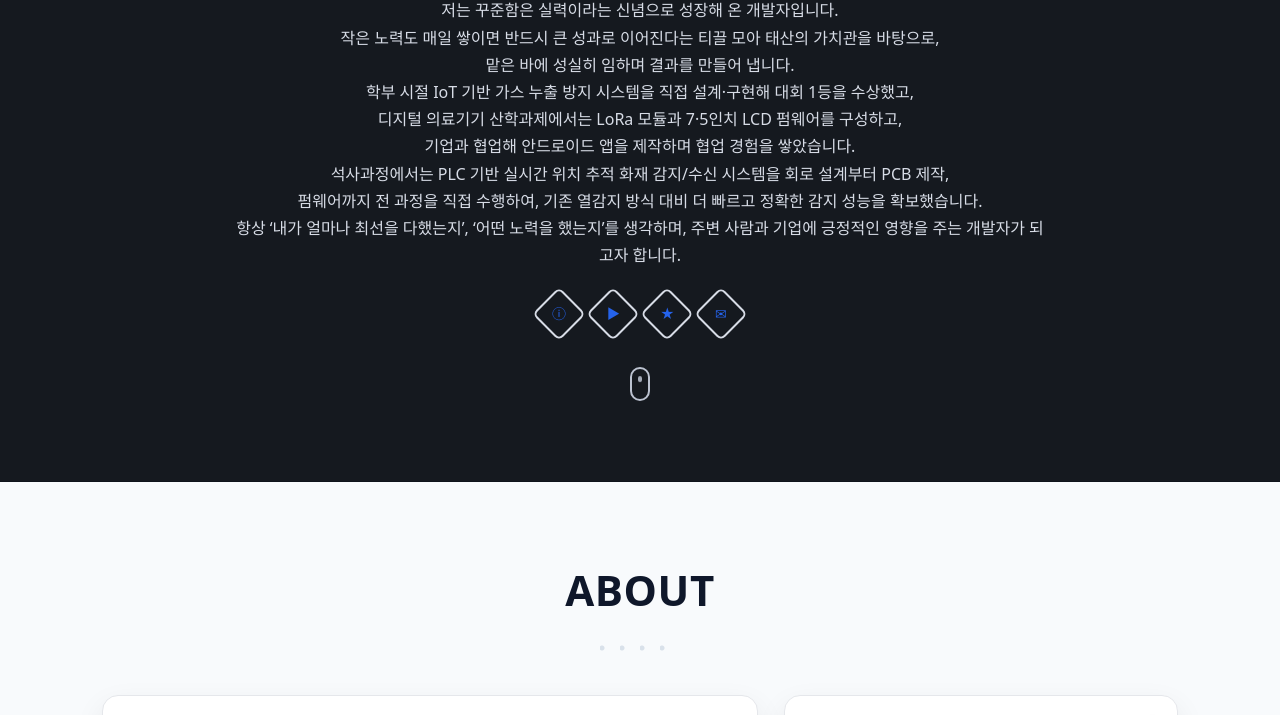
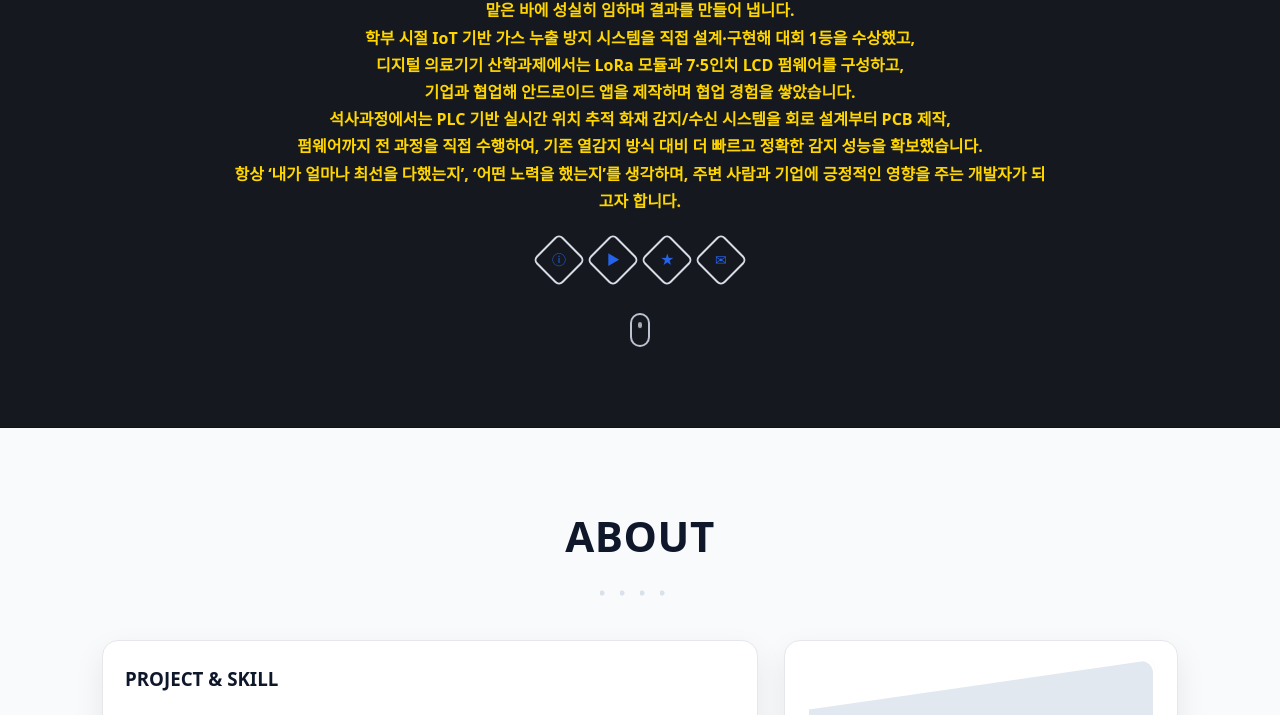
Before and after one commit to Do-Woo-Yu/Do-Woo-Yu.Portfolio, a plain HTML site: page index.html in a window 1280 px wide. Shown: the part 318-1033 px from the top of the page. Drawn offline with Linux system fonts and the light colour scheme; a web font is replaced by a local one.

Commit message:
Update index.html

```diff
--- a/index.html
+++ b/index.html
@@ -62,6 +62,12 @@
       background:#cfd6e5; border-radius:3px; animation:wheel 1.6s infinite;
     }
     @keyframes wheel{0%{opacity:1; transform:translateY(0)} 100%{opacity:0; transform:translateY(8px)}}
+
+    /* 노란 글자만 */
+    .hero-intro .hl-yellow{
+      color: #ffd600;   /* 밝은 노란색 */
+      font-weight: 700; /* 필요하면 굵게 */
+    }
 
     /* SECTION HEADINGS (center big) */
     .section-head{
@@ -169,23 +175,13 @@
     </div>
   </header>
 
-  /* 노란 마커 하이라이트 */
-  .hero-intro .hl-yellow{
-    padding: 0 .25em;
-    border-radius: 6px;
-    font-weight: 800;
-    color: #111; /* 다크 히어로에서 가독성 ↑ */
-    background: linear-gradient(transparent 52%, rgba(255, 214, 10, .88) 0);
-    box-shadow: 0 2px 0 rgba(0,0,0,.08) inset;
-  }
-
   <!-- HERO (dark greeting like the screenshot) -->
   <section class="hero">
     <div class="container">
       <h1 class="title">안녕하세요,<br/>유도우입니다.</h1>
       <p class="lead hero-intro">
-      저는 <span class="hl">꾸준함은 실력</span>이라는 신념으로 성장해 온 개발자입니다.<br/>
-      작은 노력도 매일 쌓이면 반드시 큰 성과로 이어진다는 <span class="hl">티끌 모아 태산</span>의 가치관을 바탕으로,<br/>
+      저는 <span class="hl-yellow"꾸준함은 실력</span>이라는 신념으로 성장해 온 개발자입니다.<br/>
+      작은 노력도 매일 쌓이면 반드시 큰 성과로 이어진다는 <span class="hl-yellow"티끌 모아 태산</span>의 가치관을 바탕으로,<br/>
       맡은 바에 성실히 임하며 결과를 만들어 냅니다.<br/>
       학부 시절 IoT 기반 가스 누출 방지 시스템을 직접 설계·구현해 대회 1등을 수상했고,<br/>
       디지털 의료기기 산학과제에서는 LoRa 모듈과 7·5인치 LCD 펌웨어를 구성하고,<br/>
```
